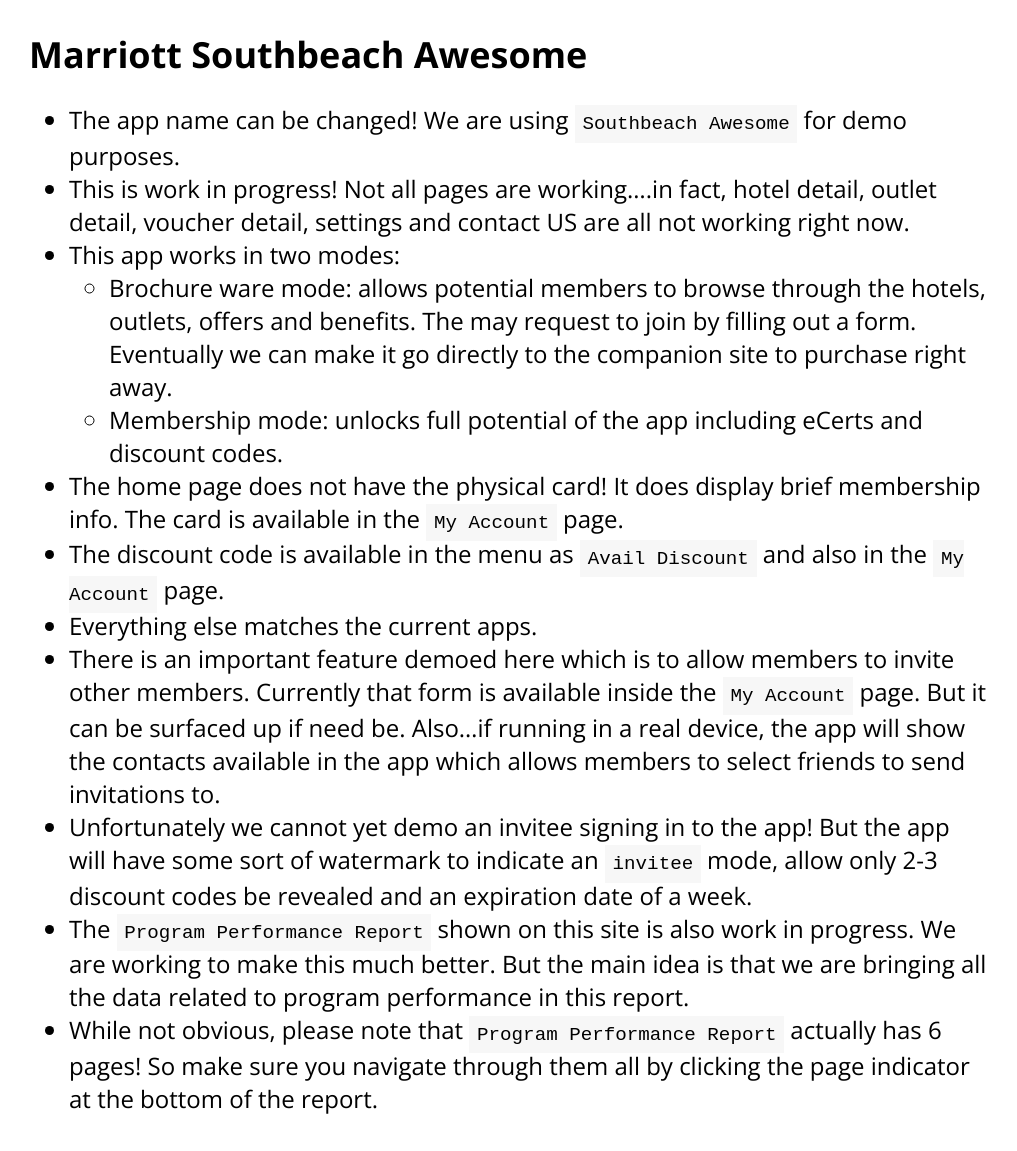
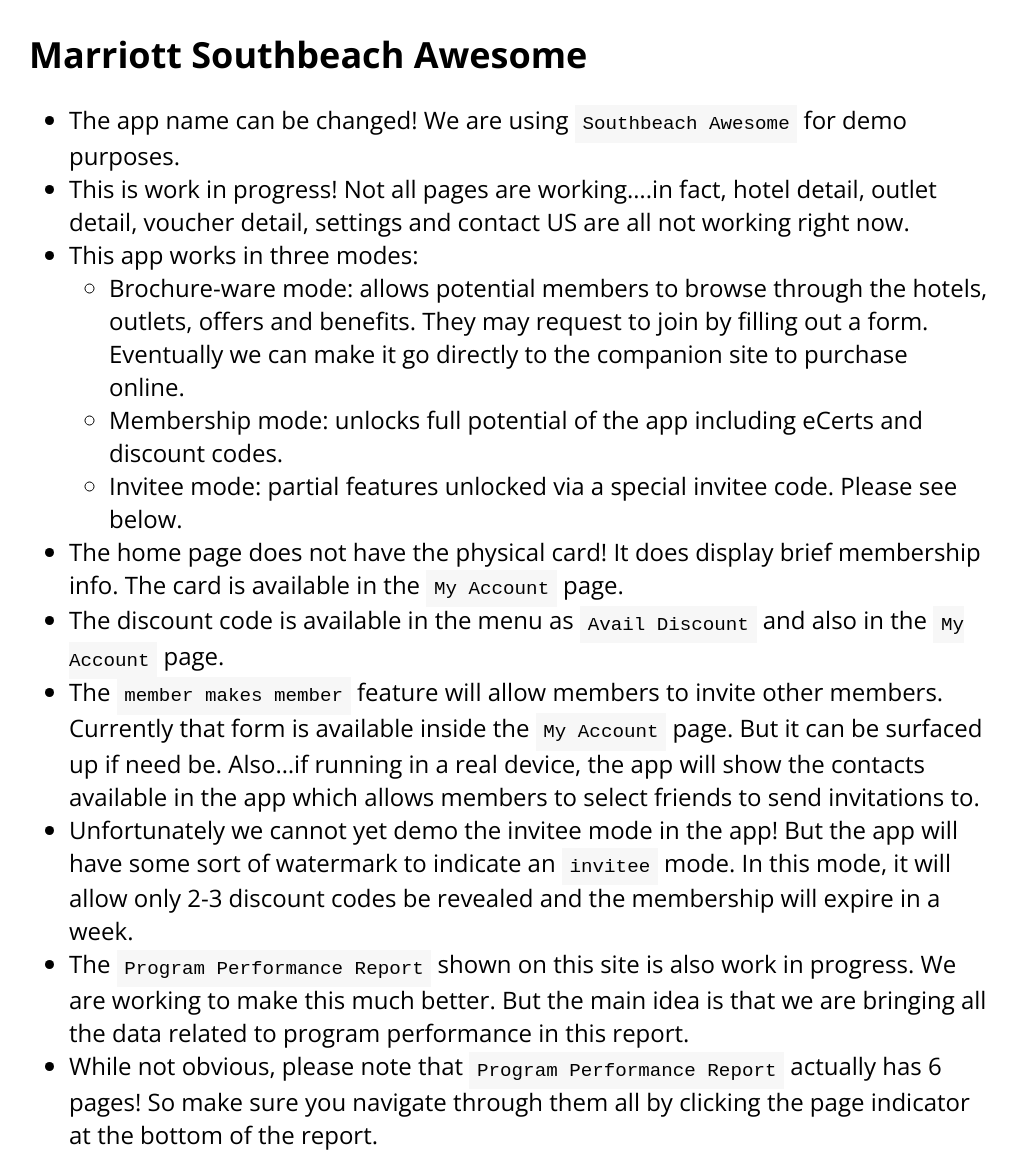
Before and after one commit to hmccode/hmccode.github.io, a Jekyll site: the page built from demo/index.md, in a window 1280 px wide. Shown: the whole page, without its empty margins (131-1148 px from the left). Built offline with Jekyll 4.4.1, drawn with Linux system fonts in a browser that asks for light colours; nearby versions of some CDN libraries; a script that is not in the unit is left out; before the commit the page ends 1115 px from its top, so only the background shows below that.

Commit message:
Updated the demo page

```diff
--- a/demo/index.md
+++ b/demo/index.md
@@ -7,13 +7,13 @@ title: HMC Mobile Demo
 
 - The app name can be changed! We are using `Southbeach Awesome` for demo purposes.
 - This is work in progress! Not all pages are working....in fact, hotel detail, outlet detail, voucher detail, settings and contact US are all not working right now.
-- This app works in two modes:
-	- Brochure ware mode: allows potential members to browse through the hotels, outlets, offers and benefits. The may request to join by filling out a form. Eventually we can make it go directly to the companion site to purchase right away.
+- This app works in three modes:
+	- Brochure-ware mode: allows potential members to browse through the hotels, outlets, offers and benefits. They may request to join by filling out a form. Eventually we can make it go directly to the companion site to purchase online.
 	- Membership mode: unlocks full potential of the app including eCerts and discount codes.
+	- Invitee mode: partial features unlocked via a special invitee code. Please see below.
 - The home page does not have the physical card! It does display brief membership info. The card is available in the `My Account` page.
 - The discount code is available in the menu as `Avail Discount` and also in the `My Account` page.
-- Everything else matches the current apps.
-- There is an important feature demoed here which is to allow members to invite other members. Currently that form is available inside the `My Account` page. But it can be surfaced up if need be. Also...if running in a real device, the app will show the contacts available in the app which allows members to select friends to send invitations to.
-- Unfortunately we cannot yet demo an invitee signing in to the app! But the app will have some sort of watermark to indicate an `invitee` mode, allow only 2-3 discount codes be revealed and an expiration date of a week.
+- The `member makes member` feature will allow members to invite other members. Currently that form is available inside the `My Account` page. But it can be surfaced up if need be. Also...if running in a real device, the app will show the contacts available in the app which allows members to select friends to send invitations to.
+- Unfortunately we cannot yet demo the invitee mode in the app! But the app will have some sort of watermark to indicate an `invitee` mode. In this mode, it will allow only 2-3 discount codes be revealed and the membership will expire in a week.
 - The `Program Performance Report` shown on this site is also work in progress. We are working to make this much better. But the main idea is that we are bringing all the data related to program performance in this report.
 - While not obvious, please note that `Program Performance Report` actually has 6 pages! So make sure you navigate through them all by clicking the page indicator at the bottom of the report.
```
